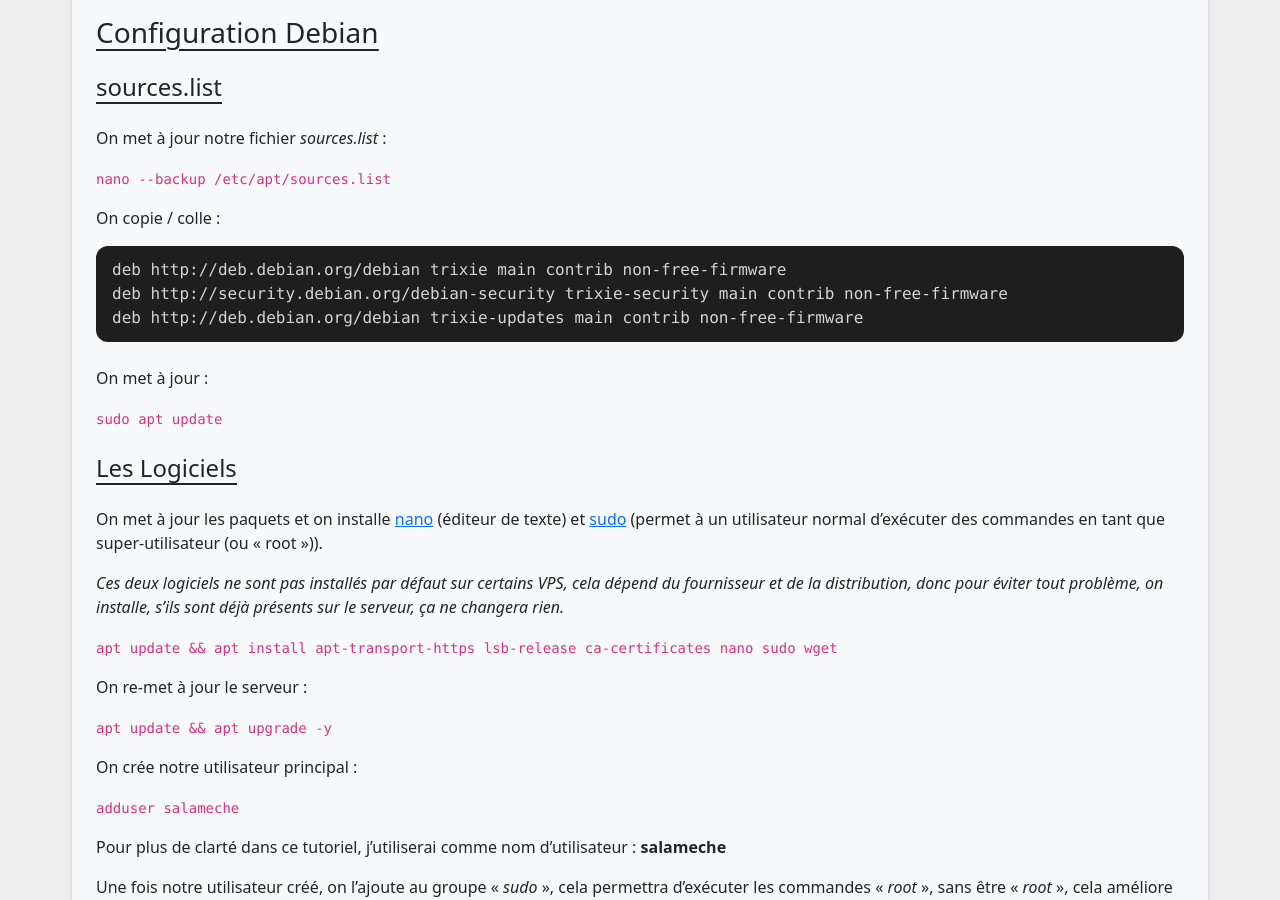
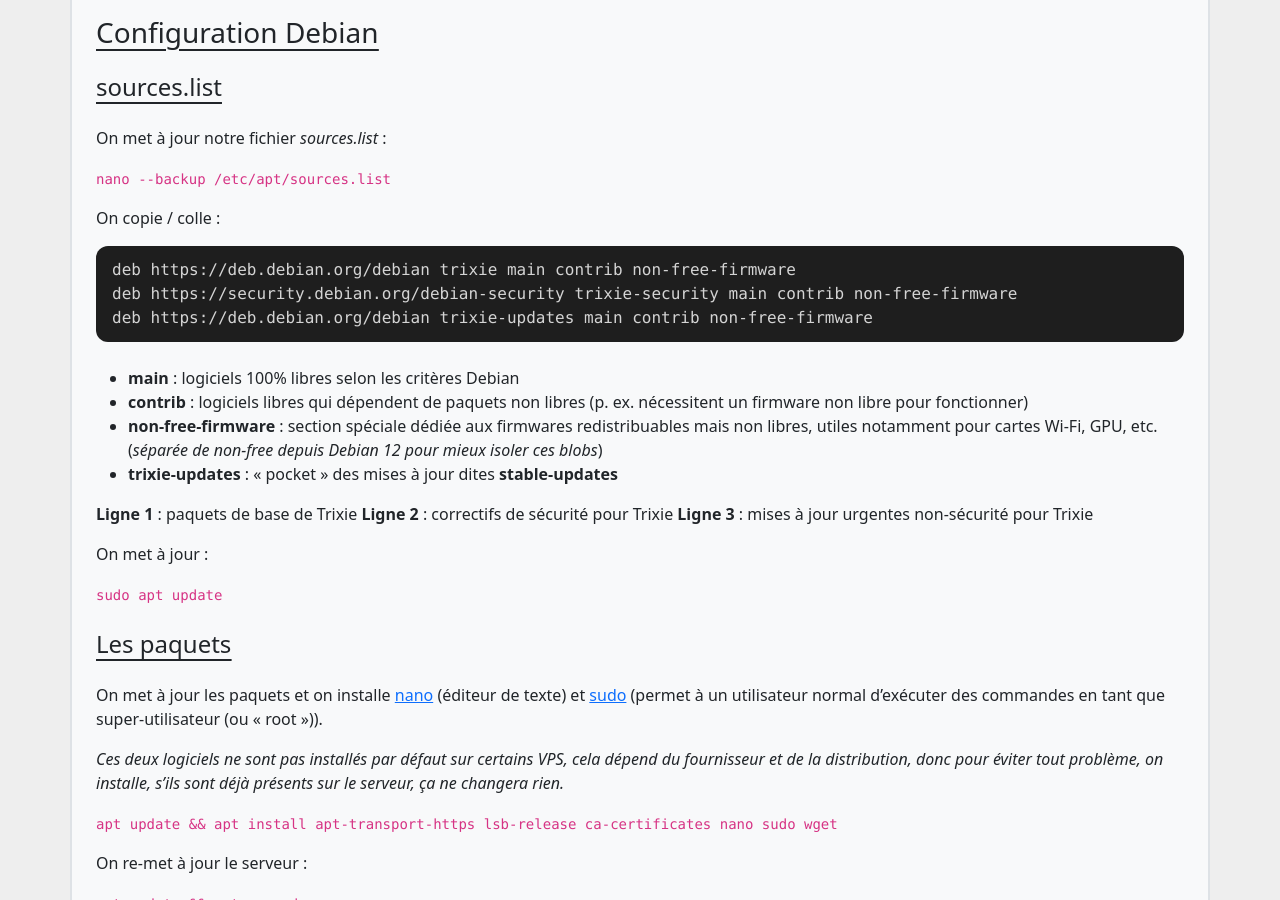
Before and after one commit to Machou/machou.github.io, a Jekyll site: the page built from pages/hidden-service.md, in a window 1280 px wide and 900 px high, scrolled down 10157 px. Built offline with Jekyll 4.4.1, drawn with Linux system fonts in a browser that asks for light colours; nearby versions of some CDN libraries; comment, search, counter and statistics services are not loaded; some of the changed text lies outside the part shown.

Commit message:
Update hidden-service.md

````diff
--- a/pages/hidden-service.md
+++ b/pages/hidden-service.md
@@ -24,8 +24,8 @@ favicon: /assets/img/favicon-tor.svg
   - [Quelques règles importantes](#quelques-règles-importantes)
 - [Configuration du serveur](#configuration-du-serveur)
   - [Configuration Debian](#configuration-debian)
-    - [sources.list](#sources-list)
-    - [Les Logiciels](#les-logiciels)
+    - [sources.list](#sourceslist)
+    - [Les paquets](#les-paquets)
   - [SSH](#ssh)
     - [Configuration SSH](#configuration-ssh)
     - [Authentification SSH](#authentification-ssh)
@@ -411,7 +411,7 @@ On quitte et on redémarre SSH :
 
 ### [Configuration Debian](#configuration-debian)
 
-#### [sources.list](#sources-list)
+#### [sources.list](#sourceslist)
 
 On met à jour notre fichier *sources.list* :
 
@@ -420,16 +420,25 @@ On met à jour notre fichier *sources.list* :
 On copie / colle :
 
 ```sh
-deb http://deb.debian.org/debian trixie main contrib non-free-firmware
-deb http://security.debian.org/debian-security trixie-security main contrib non-free-firmware
-deb http://deb.debian.org/debian trixie-updates main contrib non-free-firmware
+deb https://deb.debian.org/debian trixie main contrib non-free-firmware
+deb https://security.debian.org/debian-security trixie-security main contrib non-free-firmware
+deb https://deb.debian.org/debian trixie-updates main contrib non-free-firmware
 ```
+
+- **main** : logiciels 100% libres selon les critères Debian
+- **contrib** : logiciels libres qui dépendent de paquets non libres (p. ex. nécessitent un firmware non libre pour fonctionner)
+- **non-free-firmware** : section spéciale dédiée aux firmwares redistribuables mais non libres, utiles notamment pour cartes Wi‑Fi, GPU, etc. (*séparée de non-free depuis Debian 12 pour mieux isoler ces blobs*)
+- **trixie-updates** : « pocket » des mises à jour dites **stable-updates**
+
+**Ligne 1** : paquets de base de Trixie
+**Ligne 2** : correctifs de sécurité pour Trixie
+**Ligne 3** : mises à jour urgentes non-sécurité pour Trixie
 
 On met à jour :
 
 `sudo apt update`
 
-#### [Les Logiciels](#les-logiciels)
+#### [Les paquets](#les-paquets)
 
 On met à jour les paquets et on installe [nano](https://doc.ubuntu-fr.org/nano) (éditeur de texte) et [sudo](https://doc.ubuntu-fr.org/sudo) (permet à un utilisateur normal d’exécuter des commandes en tant que super-utilisateur (ou « root »)).
 
````
